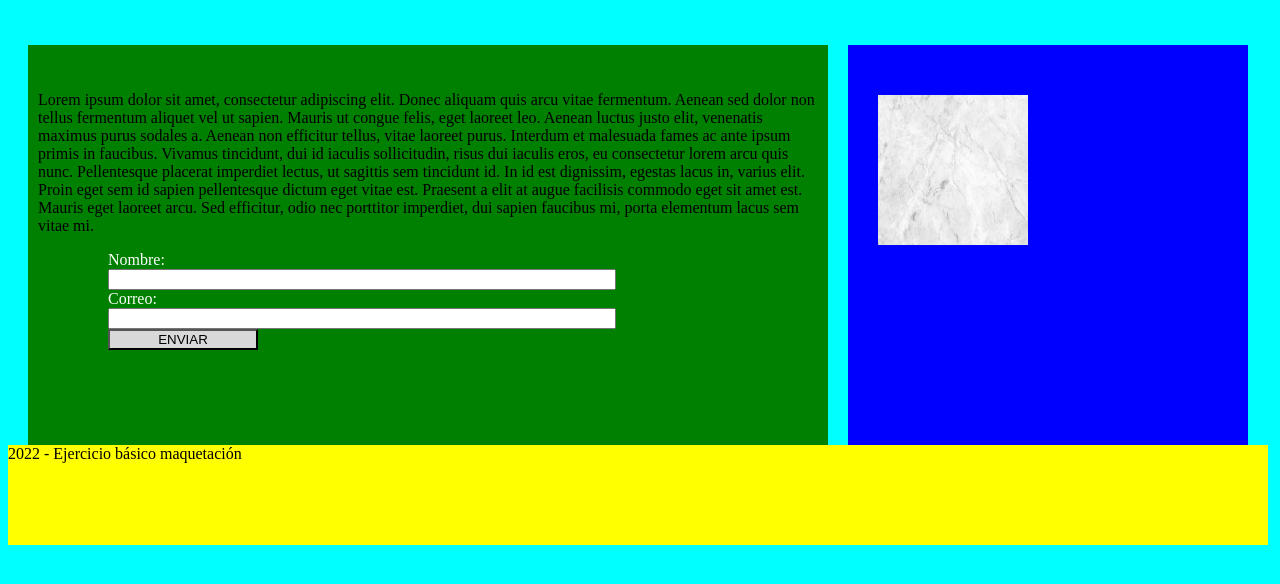
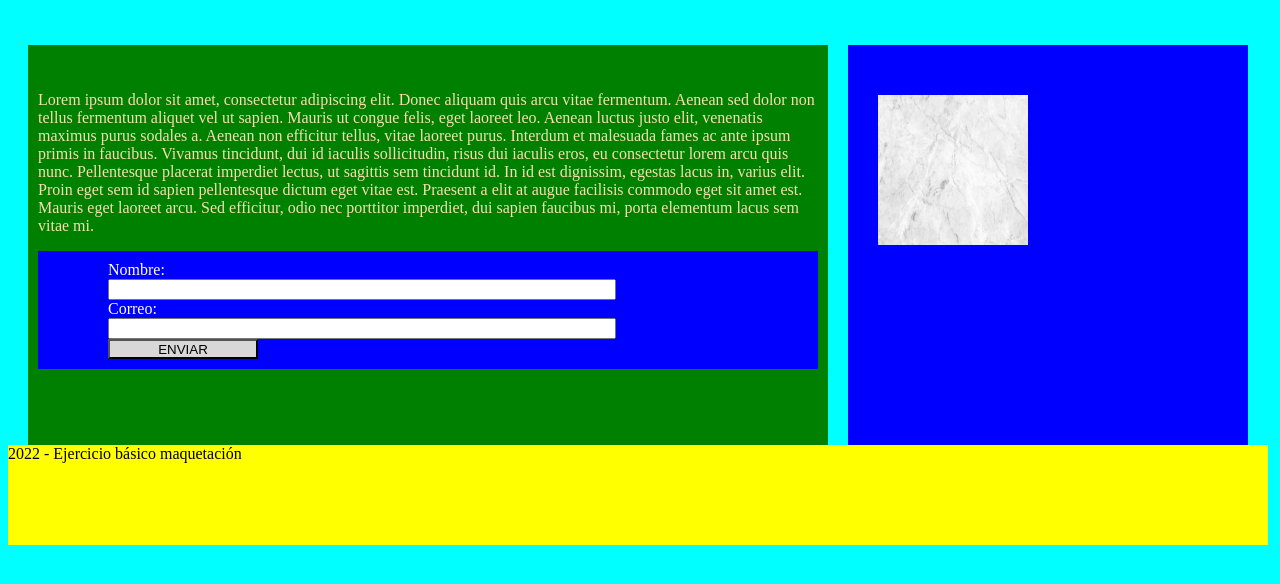
Before and after one commit to levijcdfEVG/TAR-02.02-Ejercicio-de-maquetaci-n-, a plain HTML site: page index.html in a window 1280 px wide. Drawn offline with Linux system fonts and the light colour scheme.

Commit message:
Se ha organizado mejor el css

```diff
--- a/css/index.css
+++ b/css/index.css
@@ -1,3 +1,4 @@
+/* Contenedores principales */
 body{
     width: 1260px;
     height: 500px;
@@ -5,6 +6,8 @@ body{
     background-color: aqua;
 }
 
+
+/* Contenedores anidados */
 body > :nth-child(1){
     width: 780px; /*800 - 10 padding-left - 10 padding-right*/
     padding-left: 10px;
@@ -28,12 +31,6 @@ body > :nth-child(2){
     float: left;
 }
 
-img{
-    width: 150px;
-    height: 150px;
-}
-
-
 footer{
     height: 100px;
     width: 1260px;
@@ -41,10 +38,17 @@ footer{
     clear: both;
 }
 
+
+/* Contenidos de la caja izquierda */
 form{
     padding-left: 70px;
+    padding-top: 10px;
+    padding-bottom: 10px;
+    background-color: blue;
 }
 
+
+/* Contenidos del formulario */
 form > input{
     display: block; /* Hace con que los elemento tipo input de dentro del form tenga propriedades de elemento de bloque */
 }
@@ -52,6 +56,7 @@ form > input{
 form > input[type="submit"]{
     width: 150px;
     background-color: #D8D8D8;
+    height: 20px;
 }
 
 form > input[type="text"]{
@@ -65,3 +70,21 @@ form > input[type="email"]{
 form > label{
     color: white;
 }
+
+
+/* Contenidos del footer */
+footer > p{
+    color: black;
+}
+
+
+/* Contenidos de la caja derecha */
+body > :nth-child(2) > img{
+    width: 150px;
+    height: 150px;
+}
+
+/* Propriedades de etiquetas globales*/
+p{
+    color: wheat;
+}
--- a/css/index2.css
+++ b/css/index2.css
@@ -1,3 +1,4 @@
+/* Contenedores principales */
 body{
     width: 1260px;
     height: 500px;
@@ -10,6 +11,7 @@ main{
     overflow: hidden; /*Si el contenido se sale del tamaño del main, se oculta*/
 }
 
+/* Contenedores anidados */
 main > :nth-child(1){
     width: 780px; /*800 - 10 padding-left - 10 padding-right*/
     padding-left: 10px;
@@ -32,18 +34,6 @@ main > :nth-child(2){
     background-color: blue;
     float: left;
 }
-p{
-    color: white;
-}
-
-footer > p{
-    color: black;
-}
-
-img{
-    width: 150px;
-    height: 150px;
-}
 
 footer{
     height: 100px;
@@ -52,6 +42,8 @@ footer{
     clear: both;
 }
 
+
+/* Contenidos de la caja izquierda */
 form{
     padding-left: 70px;
     padding-top: 10px;
@@ -59,6 +51,8 @@ form{
     background-color: blue;
 }
 
+
+/* Contenidos del formulario */
 form > input{
     display: block; /* Hace con que los elemento tipo input de dentro del form tenga propriedades de elemento de bloque */
 }
@@ -80,3 +74,21 @@ form > input[type="email"]{
 form > label{
     color: white;
 }
+
+
+/* Contenidos del footer */
+footer > p{
+    color: black;
+}
+
+
+/* Contenidos de la caja derecha */
+main > :nth-child(2) > img{
+    width: 150px;
+    height: 150px;
+}
+
+/* Propriedades de etiquetas globales*/
+p{
+    color: wheat;
+}
```
